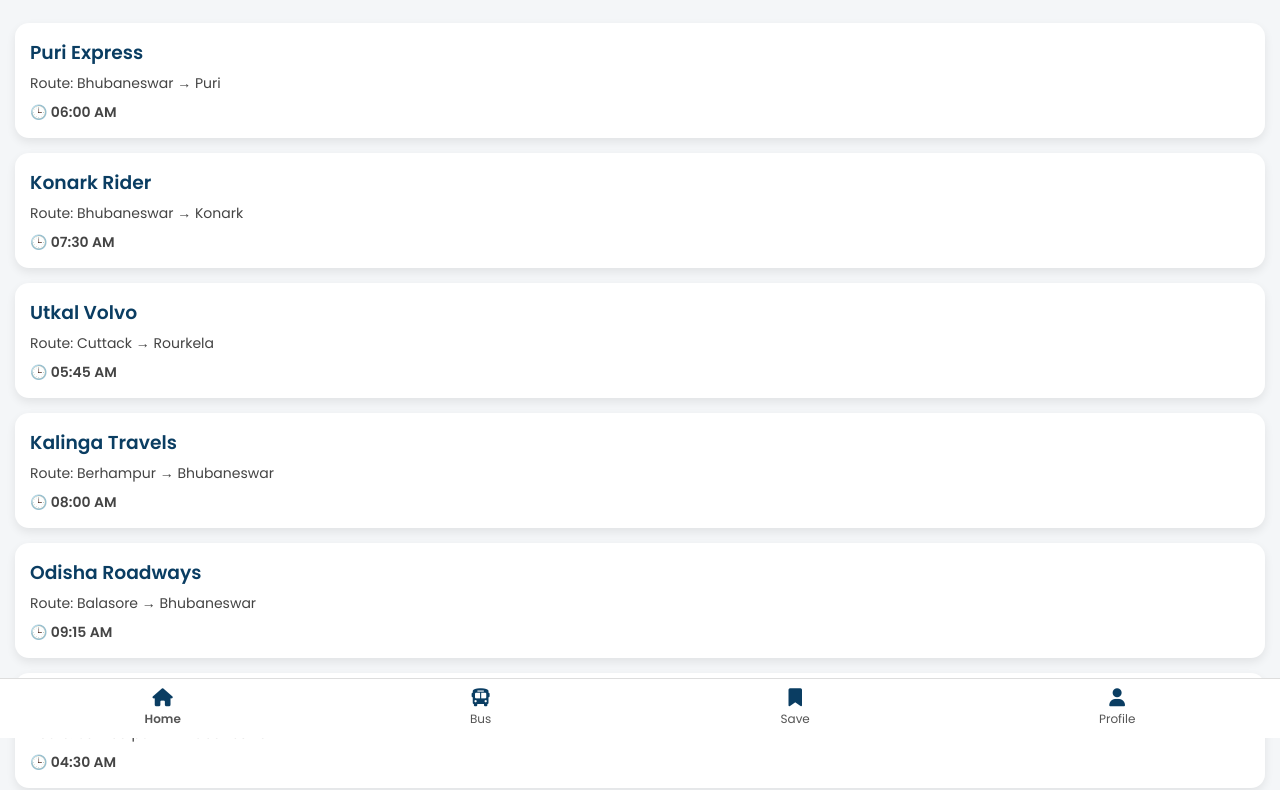
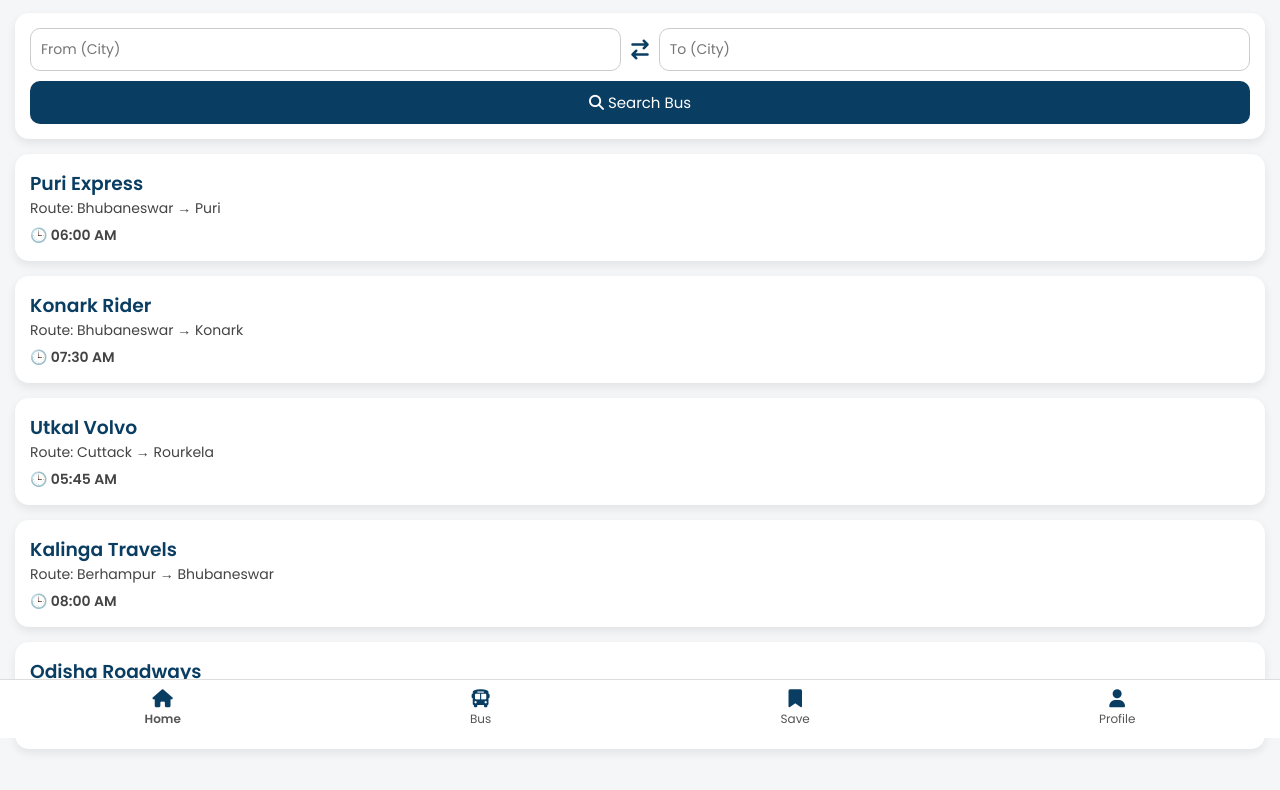
Before and after one commit to subhammaharan0/Bus, a plain HTML site: page index.html in a window 1280 px wide. Shown: the part 62-852 px from the top of the page. Drawn offline with Linux system fonts and the light colour scheme.

Commit message:
Refactor index.html and add search functionality
Refactor HTML structure and styles for better organization. Added search functionality for bus routes.

```diff
--- a/index.html
+++ b/index.html
@@ -8,7 +8,7 @@
 <!-- Google Font -->
 <link href="https://fonts.googleapis.com/css2?family=Poppins:wght@400;600&display=swap" rel="stylesheet">
 
-<!-- Font Awesome Icons -->
+<!-- Font Awesome -->
 <link rel="stylesheet" href="https://cdnjs.cloudflare.com/ajax/libs/font-awesome/6.5.1/css/all.min.css">
 
 <style>
@@ -23,7 +23,7 @@ body{
     padding-bottom:70px;
 }
 
-/* TOP NAVBAR */
+/* TOP NAV */
 .top-nav{
     position:fixed;
     top:0;
@@ -36,9 +36,6 @@ body{
     align-items:center;
     z-index:1000;
 }
-.top-nav h2{
-    font-size:20px;
-}
 .login-btn{
     background:#fff;
     color:#0a3d62;
@@ -48,9 +45,47 @@ body{
     cursor:pointer;
 }
 
-/* CONTENT */
+/* SEARCH BOX */
+.search-box{
+    margin-top:75px;
+    background:#fff;
+    padding:15px;
+    border-radius:14px;
+    box-shadow:0 4px 10px rgba(0,0,0,0.08);
+    margin-left:15px;
+    margin-right:15px;
+}
+.search-row{
+    display:flex;
+    align-items:center;
+    gap:10px;
+}
+.search-row input{
+    flex:1;
+    padding:10px;
+    border-radius:10px;
+    border:1px solid #ccc;
+    font-size:14px;
+}
+.swap-btn{
+    font-size:20px;
+    color:#0a3d62;
+    cursor:pointer;
+}
+.search-btn{
+    margin-top:10px;
+    width:100%;
+    padding:10px;
+    border:none;
+    border-radius:10px;
+    background:#0a3d62;
+    color:#fff;
+    font-size:15px;
+    cursor:pointer;
+}
+
+/* BUS LIST */
 .container{
-    margin-top:70px;
     padding:15px;
 }
 .bus-card{
@@ -62,19 +97,18 @@ body{
 }
 .bus-card h3{
     color:#0a3d62;
-    margin-bottom:6px;
 }
 .bus-card p{
     font-size:14px;
     color:#444;
 }
 .time{
-    margin-top:8px;
+    margin-top:6px;
     font-weight:600;
     color:#27ae60;
 }
 
-/* BOTTOM NAVBAR */
+/* BOTTOM NAV */
 .bottom-nav{
     position:fixed;
     bottom:0;
@@ -89,15 +123,15 @@ body{
     text-align:center;
     font-size:12px;
     color:#555;
+    cursor:pointer;
 }
 .bottom-nav i{
     font-size:18px;
-    margin-bottom:3px;
     color:#0a3d62;
 }
 .active{
+    font-weight:600;
     color:#0a3d62;
-    font-weight:600;
 }
 </style>
 </head>
@@ -110,7 +144,19 @@ body{
     <div class="login-btn">Login</div>
 </div>
 
-<!-- MAIN CONTENT -->
+<!-- SEARCH -->
+<div class="search-box">
+    <div class="search-row">
+        <input type="text" id="from" placeholder="From (City)">
+        <i class="fa fa-arrow-right-arrow-left swap-btn" onclick="swapLocation()"></i>
+        <input type="text" id="to" placeholder="To (City)">
+    </div>
+    <button class="search-btn" onclick="searchBus()">
+        <i class="fa fa-search"></i> Search Bus
+    </button>
+</div>
+
+<!-- BUS LIST -->
 <div class="container" id="busList"></div>
 
 <!-- BOTTOM NAV -->
@@ -123,29 +169,50 @@ body{
 
 <script>
 const buses = [
- {name:"Puri Express", route:"Bhubaneswar → Puri", time:"06:00 AM"},
- {name:"Konark Rider", route:"Bhubaneswar → Konark", time:"07:30 AM"},
- {name:"Utkal Volvo", route:"Cuttack → Rourkela", time:"05:45 AM"},
- {name:"Kalinga Travels", route:"Berhampur → Bhubaneswar", time:"08:00 AM"},
- {name:"Odisha Roadways", route:"Balasore → Bhubaneswar", time:"09:15 AM"},
- {name:"Samaleswari Bus", route:"Sambalpur → Bhubaneswar", time:"04:30 AM"},
- {name:"Jagannath Express", route:"Puri → Cuttack", time:"10:00 AM"},
- {name:"Dhauli Bus", route:"Bhubaneswar → Dhenkanal", time:"11:20 AM"},
- {name:"Mahanadi Rider", route:"Cuttack → Angul", time:"12:45 PM"},
- {name:"Chilika Express", route:"Bhubaneswar → Chilika", time:"02:00 PM"},
+ {name:"Puri Express", from:"Bhubaneswar", to:"Puri", time:"06:00 AM"},
+ {name:"Konark Rider", from:"Bhubaneswar", to:"Konark", time:"07:30 AM"},
+ {name:"Utkal Volvo", from:"Cuttack", to:"Rourkela", time:"05:45 AM"},
+ {name:"Kalinga Travels", from:"Berhampur", to:"Bhubaneswar", time:"08:00 AM"},
+ {name:"Odisha Roadways", from:"Balasore", to:"Bhubaneswar", time:"09:15 AM"},
 ];
 
 const busList = document.getElementById("busList");
 
-buses.forEach(bus=>{
-    busList.innerHTML += `
-    <div class="bus-card">
-        <h3>${bus.name}</h3>
-        <p>Route: ${bus.route}</p>
-        <p class="time">🕒 ${bus.time}</p>
-    </div>
-    `;
-});
+function showBuses(list){
+    busList.innerHTML = "";
+    if(list.length === 0){
+        busList.innerHTML = "<p>No buses found 🚫</p>";
+        return;
+    }
+    list.forEach(bus=>{
+        busList.innerHTML += `
+        <div class="bus-card">
+            <h3>${bus.name}</h3>
+            <p>Route: ${bus.from} → ${bus.to}</p>
+            <p class="time">🕒 ${bus.time}</p>
+        </div>`;
+    });
+}
+
+showBuses(buses);
+
+function swapLocation(){
+    let from = document.getElementById("from");
+    let to = document.getElementById("to");
+    [from.value, to.value] = [to.value, from.value];
+}
+
+function searchBus(){
+    let from = document.getElementById("from").value.toLowerCase();
+    let to = document.getElementById("to").value.toLowerCase();
+
+    let filtered = buses.filter(bus =>
+        bus.from.toLowerCase().includes(from) &&
+        bus.to.toLowerCase().includes(to)
+    );
+
+    showBuses(filtered);
+}
 </script>
 
 </body>
```
